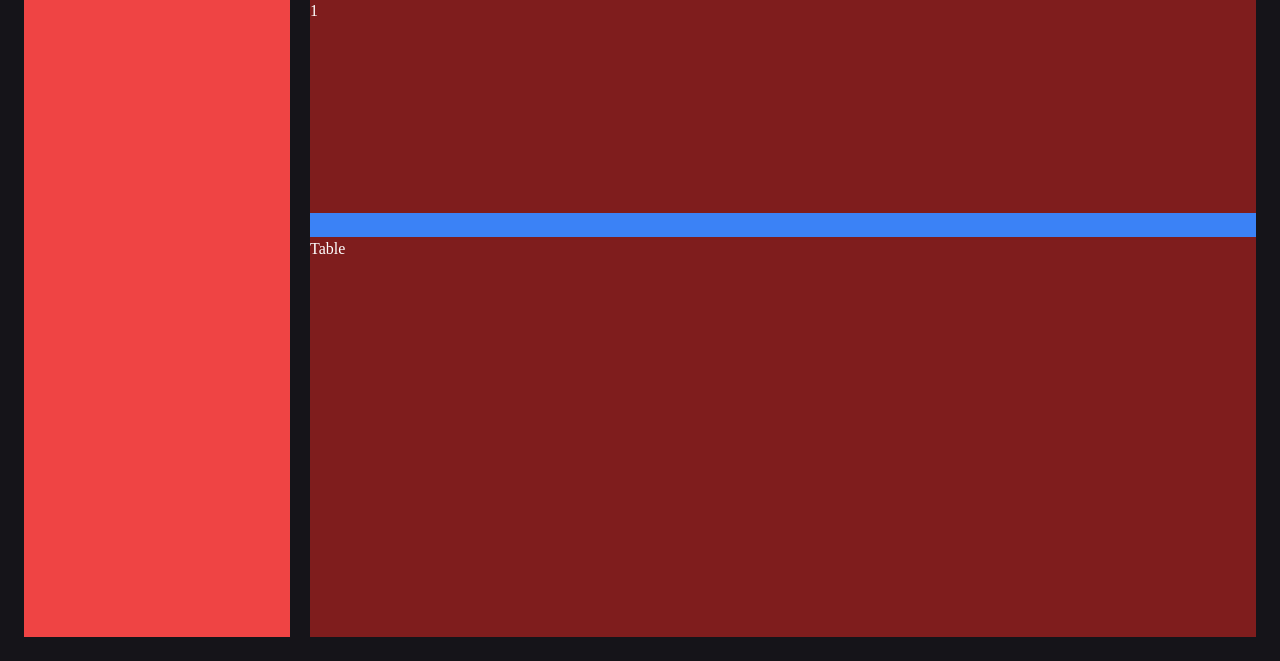
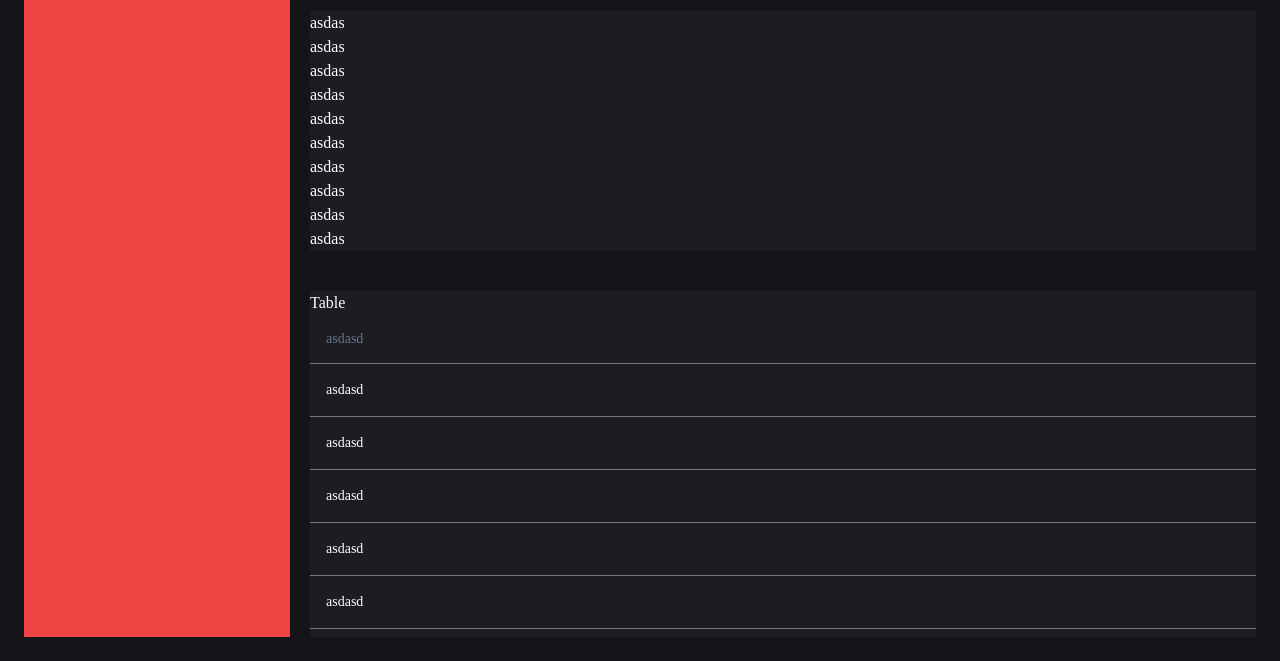
Before and after one commit to ZpokenWeb3/nil-snap, a Gatsby site in the folder packages/site/: page / in a window 1280 px wide. Shown: the part 139-800 px from the top of the page. Built offline with nearby package versions, Linux system fonts and the light colour scheme; Gatsby itself is replaced by a stand-in of ours.

Commit message:
add scroable table

```diff
--- a/packages/site/src/App.tsx
+++ b/packages/site/src/App.tsx
@@ -58,7 +58,7 @@ export const App: FunctionComponent<AppProps> = ({ children }) => {
       <Header />
       <div className="flex h-[calc(100vh-114px)] gap-5">
         <aside className="basis-[266px] bg-red-500">asd</aside>
-        <div className="bg-blue-500 flex-1 overflow-auto">{children}</div>
+        <div className="flex-1 overflow-auto">{children}</div>
       </div>
     </div>
   );
--- a/packages/site/src/components/ui/table.tsx
+++ b/packages/site/src/components/ui/table.tsx
@@ -6,13 +6,13 @@ const Table = React.forwardRef<
   HTMLTableElement,
   React.HTMLAttributes<HTMLTableElement>
 >(({ className, ...props }, ref) => (
-  <div className="relative w-full overflow-auto">
-    <table
-      ref={ref}
-      className={cn('w-full caption-bottom text-sm', className)}
-      {...props}
-    />
-  </div>
+  // <div className="relative w-full overflow-auto">
+  <table
+    ref={ref}
+    className={cn('w-full caption-bottom text-sm', className)}
+    {...props}
+  />
+  // </div>
 ));
 Table.displayName = 'Table';
 
--- a/packages/site/src/pages/index.tsx
+++ b/packages/site/src/pages/index.tsx
@@ -1,10 +1,83 @@
+import {
+  Table,
+  TableBody,
+  TableCell,
+  TableHead,
+  TableHeader,
+  TableRow,
+} from '../components/ui/table';
+
 const Index = () => {
   return (
-    <div className="flex flex-col gap-6 h-full">
-      <p>Dashboard</p>
-      <div className="h-[214px] bg-red-900">1</div>
-      <div className="grow bg-red-900 flex flex-col">
+    <div className="flex flex-col gap-[30px] h-full">
+      <p className="text-[32px] leading-[30px] font-semibold">Dashboard</p>
+      <div className="bg-card mb-[10px]">
+        <p>asdas</p>
+        <p>asdas</p>
+        <p>asdas</p>
+        <p>asdas</p>
+        <p>asdas</p>
+        <p>asdas</p> <p>asdas</p> <p>asdas</p>
+        <p>asdas</p>
+        <p>asdas</p>
+      </div>
+      <div className="grow bg-card flex flex-col">
         <p>Table</p>
+        <div className="h-[45vh] relative overflow-auto">
+          <Table>
+            <TableHeader>
+              <TableRow>
+                <TableHead>asdasd</TableHead>
+              </TableRow>
+            </TableHeader>
+            <TableBody>
+              <TableRow>
+                <TableCell>asdasd</TableCell>
+              </TableRow>
+              <TableRow>
+                <TableCell>asdasd</TableCell>
+              </TableRow>
+              <TableRow>
+                <TableCell>asdasd</TableCell>
+              </TableRow>
+              <TableRow>
+                <TableCell>asdasd</TableCell>
+              </TableRow>
+
+              <TableRow>
+                <TableCell>asdasd</TableCell>
+              </TableRow>
+              <TableRow>
+                <TableCell>asdasd</TableCell>
+              </TableRow>
+              <TableRow>
+                <TableCell>asdasd</TableCell>
+              </TableRow>
+              <TableRow>
+                <TableCell>asdasd</TableCell>
+              </TableRow>
+              <TableRow>
+                <TableCell>asdasd</TableCell>
+              </TableRow>
+              <TableRow>
+                <TableCell>asdasd</TableCell>
+              </TableRow>
+
+              <TableRow>
+                <TableCell>asdasd</TableCell>
+              </TableRow>
+              <TableRow>
+                <TableCell>asdasd</TableCell>
+              </TableRow>
+              <TableRow>
+                <TableCell>asdasd</TableCell>
+              </TableRow>
+              <TableRow>
+                <TableCell>asdasd</TableCell>
+              </TableRow>
+            </TableBody>
+          </Table>
+        </div>
       </div>
     </div>
   );
```
